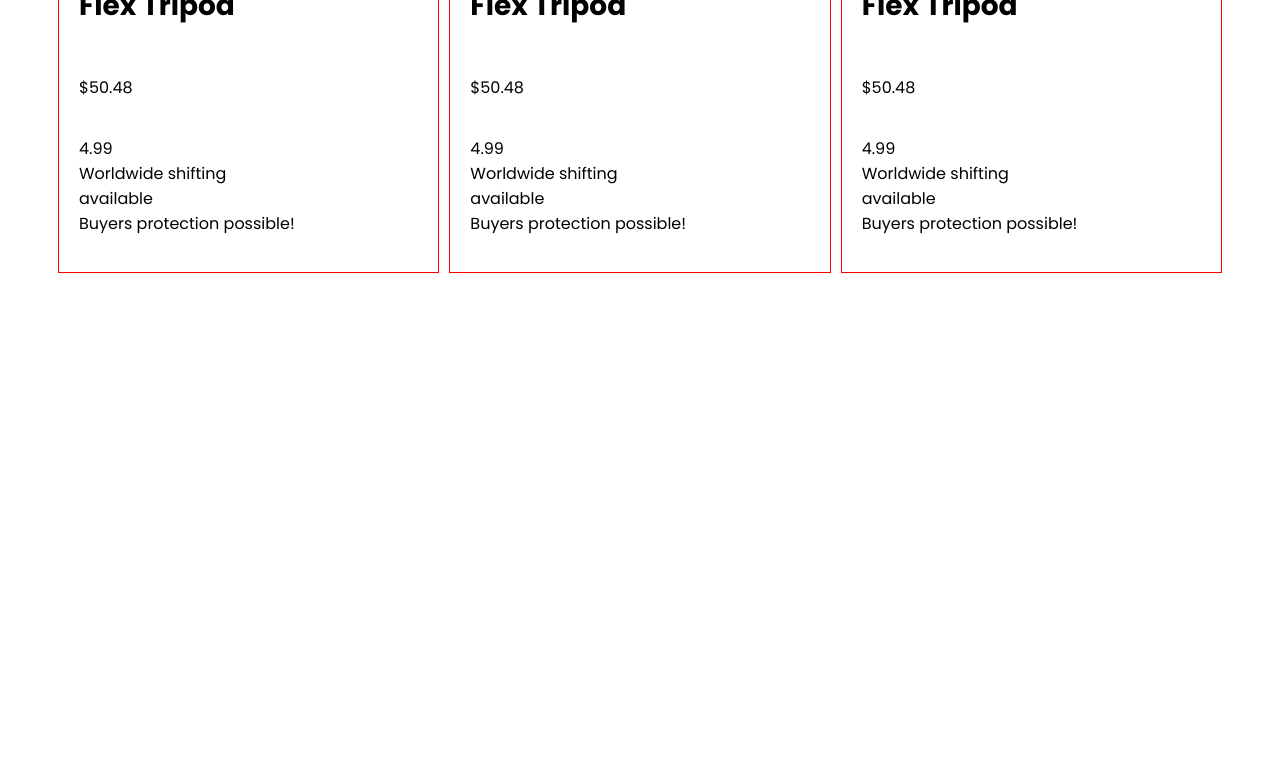
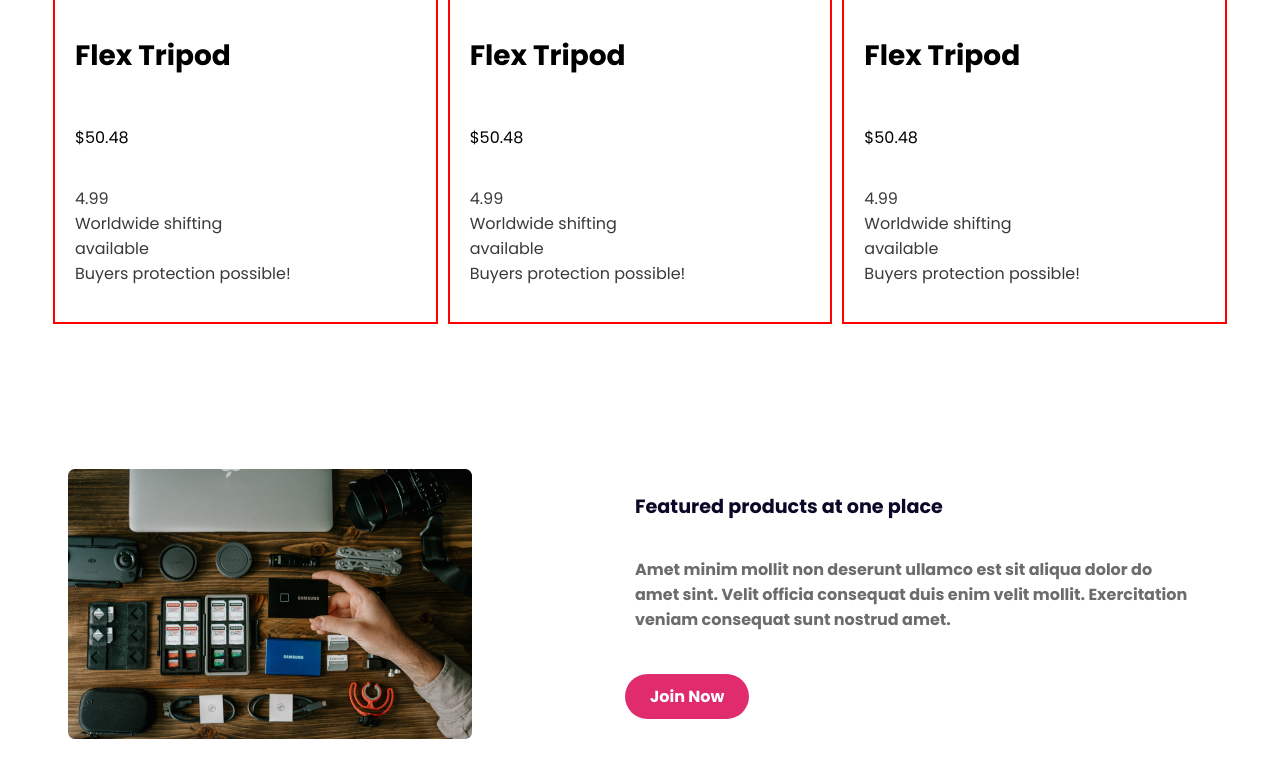
Before and after one commit to sagorsenanupam/influencer-gear, a plain HTML site: page index.html in a window 1280 px wide. Shown: the part 2791-3552 px from the top of the page. Before the commit the page ends 3142 px from the top, so only its background shows below. Drawn offline with Linux system fonts and the light colour scheme.

Commit message:
third-section added

```diff
--- a/index.html
+++ b/index.html
@@ -170,6 +170,20 @@
           </div>
         </div>
       </section>
+      <section class="third-section">
+        <div class="third-section-img">
+          <img src="images/gear.png" alt="" />
+        </div>
+        <div class="third-section-right-part">
+          <div class="third-section-title">Featured products at one place</div>
+          <p class="third-section-description">
+            Amet minim mollit non deserunt ullamco est sit aliqua dolor do amet
+            sint. Velit officia consequat duis enim velit mollit. Exercitation
+            veniam consequat sunt nostrud amet.
+          </p>
+          <button class="btn-primary">Join Now</button>
+        </div>
+      </section>
     </main>
     <footer></footer>
   </body>
--- a/styles/styles.css
+++ b/styles/styles.css
@@ -81,21 +81,50 @@ section {
   display: grid;
   grid-template-columns: repeat(3, 1fr);
   gap: 10px;
-  box-shadow: rgba(0, 0, 0, 0.15);
+  padding: 5px;
 }
 .second-section-title {
   font-size: 1.75rem;
   font-weight: bold;
   text-align: center;
+  margin-bottom: 50px;
 }
 .box-container {
-  border: 1px solid red;
+  border: 2px solid red;
+  box-shadow: rgba(0, 0, 0, 0.15);
 }
 .box-img {
+  align-items: center;
 }
 .box-title {
   font-size: 1.75rem;
   font-weight: bold;
 }
 .box-description {
+  font-size: 1rem;
+  color: #3a3a3a;
 }
+
+/* Third Section Styles */
+.third-section {
+  display: flex;
+  justify-content: center;
+  gap: 100px;
+}
+.third-section-right-part {
+  width: 600px;
+  height: 224px;
+  align-items: center;
+  text-align: start;
+  margin: 23px;
+}
+.third-section-title {
+  font-size: 1.2rem;
+  color: #0a0826;
+  font-weight: bold;
+}
+.third-section-description {
+  font-size: 1rem;
+  color: #6c6c6c;
+  font-weight: bold;
+}
```
